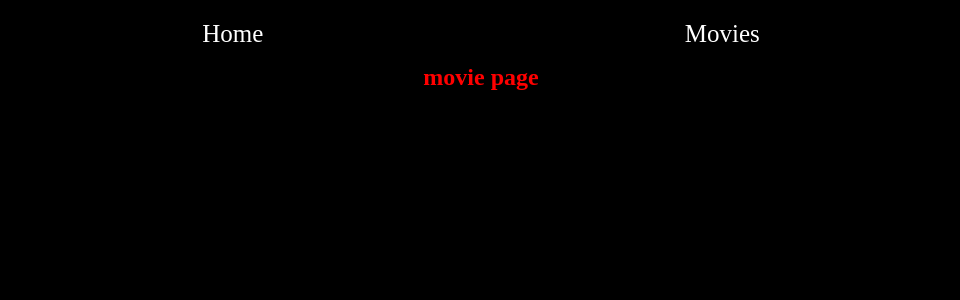
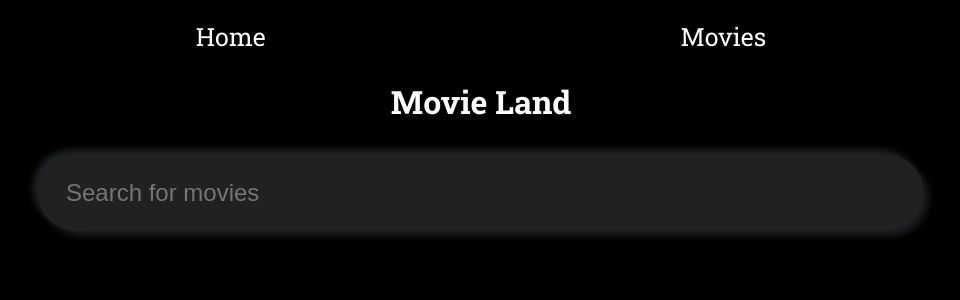
Before and after one commit to ElyasShamal/movie-land, a React (Create React App) app: page /Movie in a window 1280 px wide. Shown: the top 300 px of the page, without its empty margins (159-1119 px from the left). Built offline with nearby package versions, Linux system fonts and the light colour scheme; no server answers.

Commit message:
fetch the data

```diff
--- a/src/App.css
+++ b/src/App.css
@@ -1,17 +1,25 @@
+@import url("https://fonts.googleapis.com/css?family=Roboto+Slab:100,300,400,700");
 * {
   margin: 0;
   padding: 0;
   box-sizing: border-box;
 }
 
+:root {
+  --font-roboto: "Roboto Slab", serif;
+  --font-raleway: "Raleway", sans-serif;
+}
+
 .body {
   background-color: black;
   overflow-x: hidden;
+  font-family: var(--font-roboto);
 }
 
 .Nav {
   min-height: 4rem;
   max-width: 100vw;
+  background-color: black;
 }
 
 .list {
@@ -120,3 +128,39 @@ footer a {
   color: black;
   font-size: 30px;
 }
+
+.title {
+  color: white;
+}
+.app {
+  padding: 1rem;
+  display: flex;
+  justify-content: center;
+  align-items: center;
+  flex-direction: column;
+}
+
+.search {
+  width: 71%;
+  margin: 2rem 0 2rem;
+  display: flex;
+  align-items: center;
+  justify-content: center;
+  padding: 1.5rem 1.75rem;
+  border-radius: 3rem;
+  background: #1f2123;
+  -webkit-box-shadow: 5px 5px 7px #1c1d1f, -5px -5px 7px #222527;
+  box-shadow: 5px 5px 7px #1c1d1f, -5px -5px 7px #222527;
+}
+
+.search input {
+  flex: 1;
+  border: none;
+  font-size: 1.5rem;
+  font-family: var(--font-raleway);
+  font-weight: 500;
+  padding-right: 1rem;
+  outline: none;
+  color: #a1a1a1;
+  background: #1f2123;
+}
--- a/src/components/Home/PartTwo.jsx
+++ b/src/components/Home/PartTwo.jsx
@@ -10,7 +10,7 @@ function PartTwo() {
           players, and more.
         </p>
       </article>
-      <video controls autoplay>
+      <video controls>
         <source
           src="https://assets.nflxext.com/ffe/siteui/acquisition/ourStory/fuji/desktop/video-tv-0819.m4v"
           type="video/mp4"
--- a/src/components/Movie/Movie.jsx
+++ b/src/components/Movie/Movie.jsx
@@ -1,24 +1,27 @@
 import React, { useEffect, useState } from "react";
 
-// api key = 2864abde
+const Url = "http://www.omdbapi.com/?i=tt3896198&apikey=2864abde";
 
 function Movie() {
-  // const [movies, setMovies] = useState([]);
+  const [movies, setMovies] = useState([]);
 
-  // const getMovies = async () => {
-  //   const response = await fetch(url);
-  //   const data = await response.json();
-  //   setMovies(data);
-  // };
+  const getMovies = async (title) => {
+    const response = await fetch(`${Url}&s=${title}`);
+    const data = await response.json();
+    setMovies(data);
+    console.log(data.Search);
+  };
 
-  // useEffect(() => {
-  //   getMovies();
-  // }, []);
-
+  useEffect(() => {
+    getMovies("Spiderman");
+  }, []);
   return (
-    <section>
-      <h1 style={{ textAlign: "center", color: "red" }}>movie page</h1>
-    </section>
+    <div className="app">
+      <h1 className="title">Movie Land</h1>
+      <div className="search">
+        <input type="text" placeholder="Search for movies" />
+      </div>
+    </div>
   );
 }
 
```
